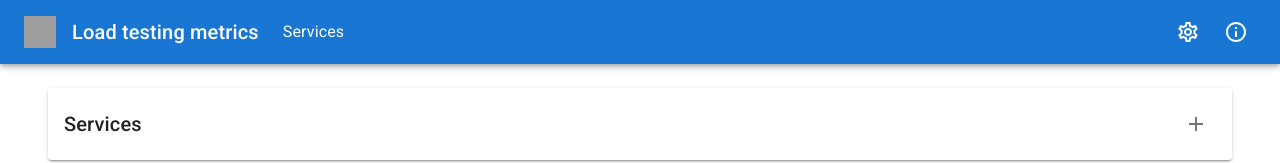
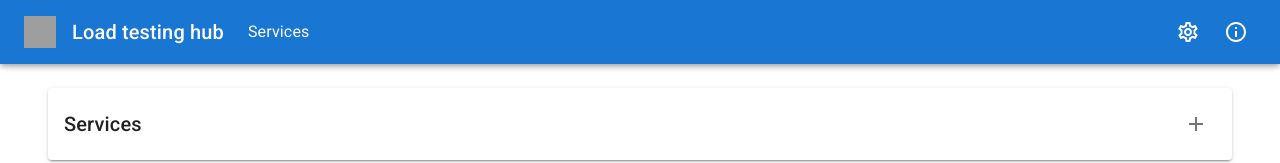
Before and after one commit to Nikita-Filonov/load-testing-hub-panel, a React (Create React App) app: page /services in a window 1280 px wide. Shown: the top 163 px of the page. Built offline with nearby package versions, Linux system fonts and the light colour scheme; no server answers; grey boxes are pictures that could not be loaded.

Commit message:
update naming

```diff
--- a/src/Components/Navigation/NavigationNavbar.tsx
+++ b/src/Components/Navigation/NavigationNavbar.tsx
@@ -15,7 +15,7 @@ export const NavigationNavbar: FC<NavigationNavbarProps> = ({ actions }) => {
       <Toolbar>
         <LogoImage width={32} height={32} />
         <Typography variant="h6" noWrap component="div" sx={{ ml: 2, mr: 3 }}>
-          Load testing metrics
+          Load testing hub
         </Typography>
         <NavigationBreadcrumbs />
         <Box sx={{ flexGrow: 1 }} />
--- a/src/Views/AppInfoView.tsx
+++ b/src/Views/AppInfoView.tsx
@@ -10,7 +10,7 @@ export const AppInfoView = () => {
     <Box>
       <Box sx={{ alignItems: 'center', display: 'flex', flexDirection: 'column' }}>
         <LogoImage width={150} height={150} />
-        <Typography variant={'h5'}>Welcome to Load testing metrics!</Typography>
+        <Typography variant={'h5'}>Welcome to Load testing hub!</Typography>
       </Box>
 
       <li style={{ marginTop: 40 }}>
```
